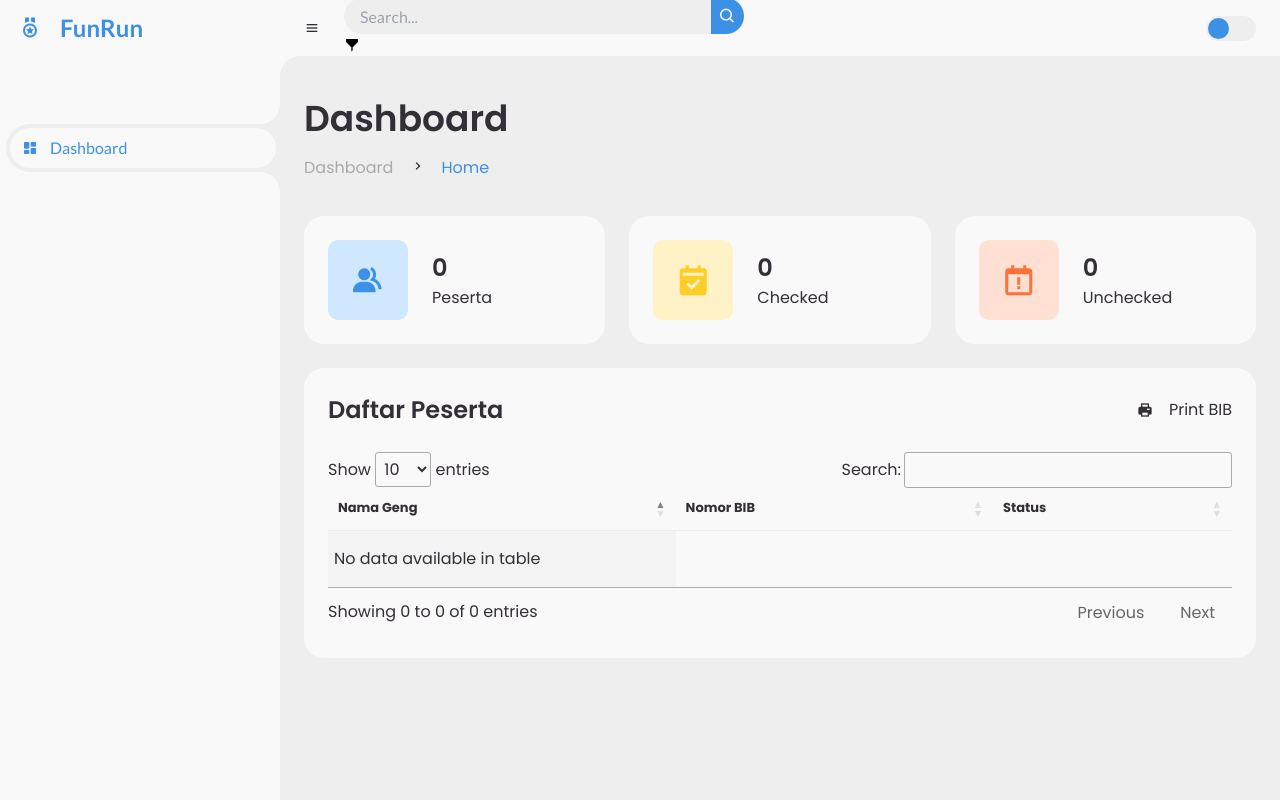
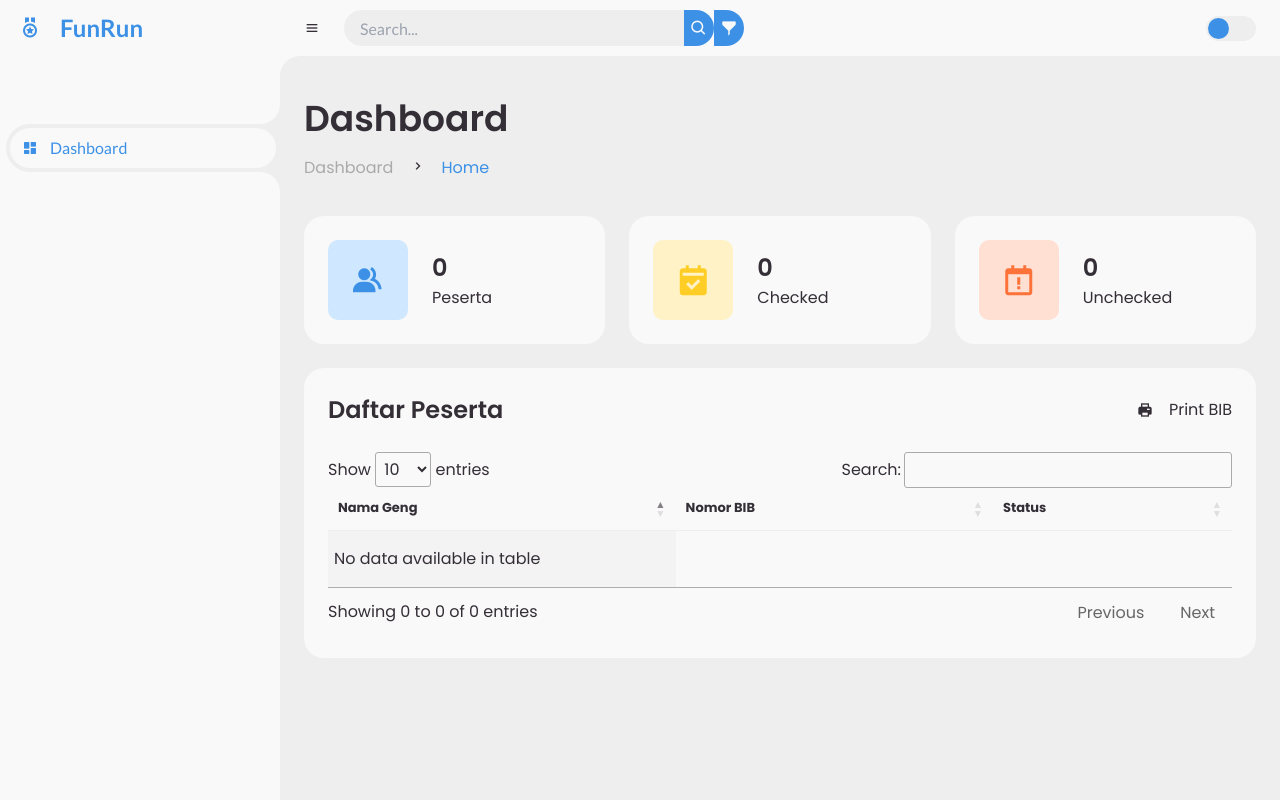
Before and after one commit to agusbudionoprastyo/funrun, a PHP site: page / in a window 1280 px wide. Run offline with PHP 8.4, Linux system fonts and the light colour scheme; data that the repository does not hold is empty; some libraries are stand-ins or nearby versions.

Commit message:
Update index.php

```diff
--- a/index.php
+++ b/index.php
@@ -50,8 +50,8 @@
                 <div class="form-input">
                     <input type="search" id="search-input" placeholder="Search...">
                     <button type="submit" class="search-btn"><i class='bx bx-search' ></i></button>
+					<button type="button" class="clear-btn"><i class='bx bxs-filter-alt'></i></button>
                 </div>
-				<button type="button" class="btn-download"><i class='bx bxs-filter-alt'></i></button>
             </form>
             <input type="checkbox" id="switch-mode" hidden>
             <label for="switch-mode" class="switch-mode"></label>
```
